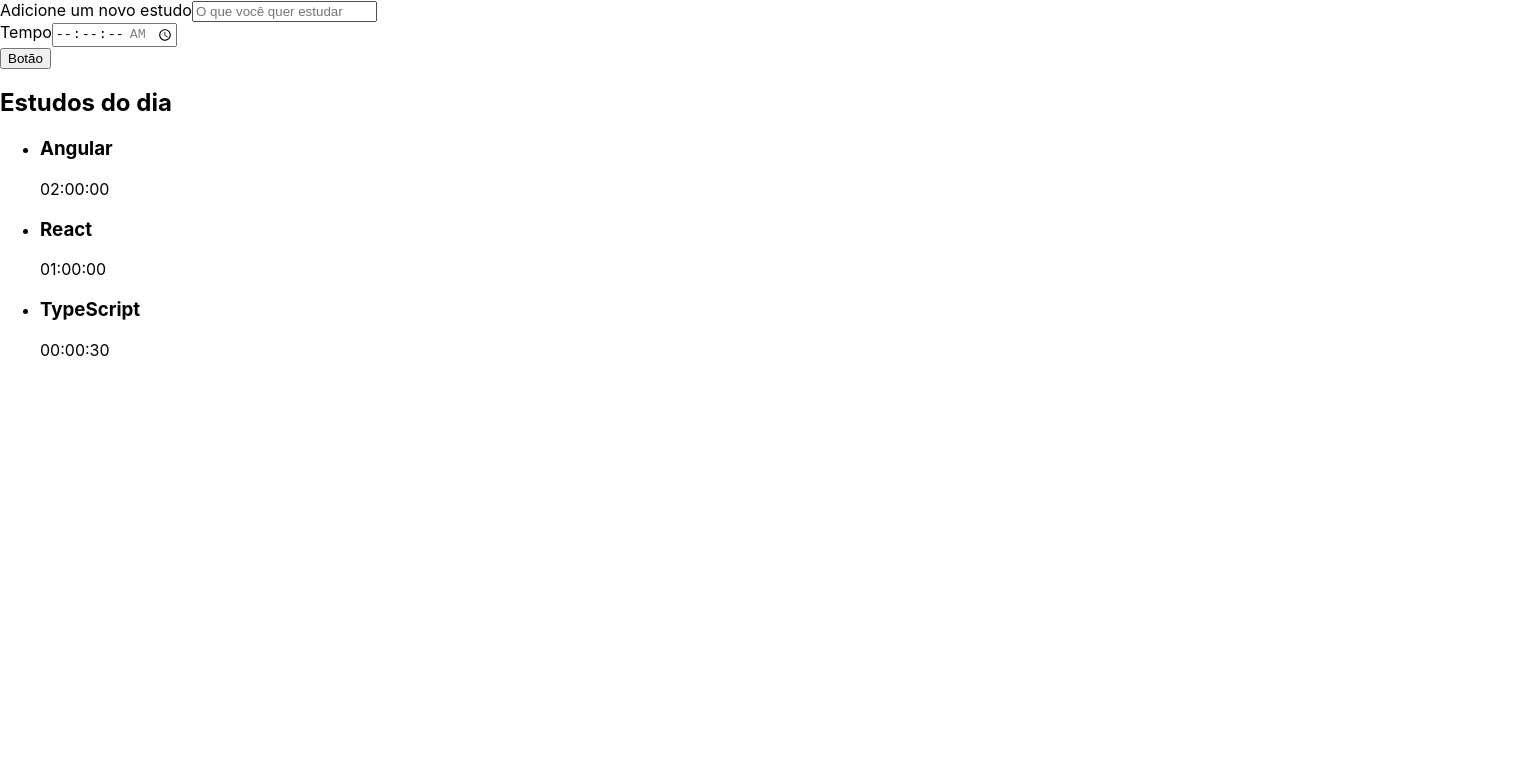
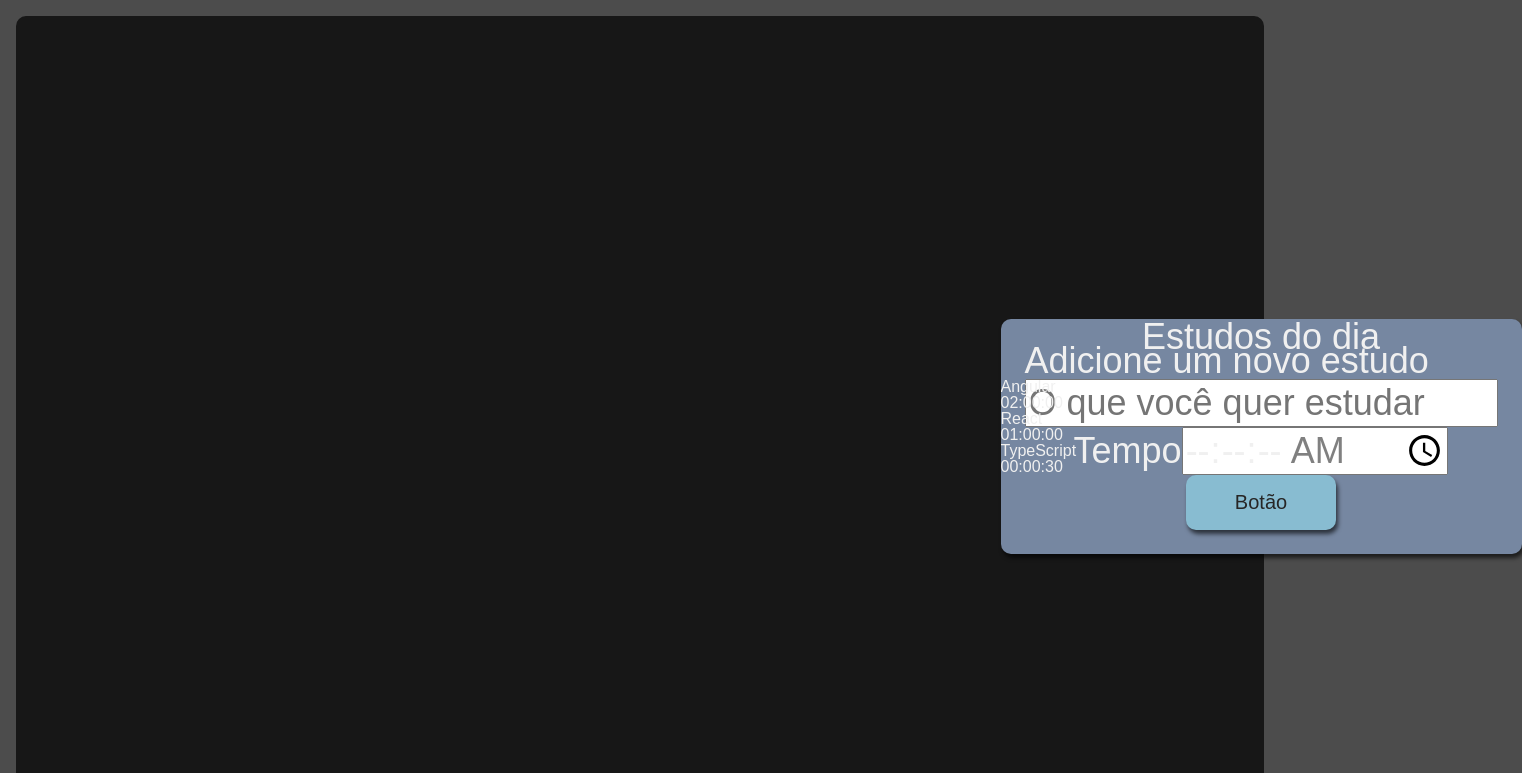
Before and after one commit to TheAwesomeStorm/React-Introduction, a React (Create React App) app: page / in a window 1280 px wide. Shown: the top 773 px of the page, 1522 px wide, since content can reach past the window. Built offline with nearby package versions, Linux system fonts and the light colour scheme.

Commit message:
Added styles for scss files

```diff
--- a/src/components/button/button.scss
+++ b/src/components/button/button.scss
@@ -0,0 +1,25 @@
+.btn {
+  align-self: center;
+  background-color: #88bcd1;
+  border-radius: 10px;
+  box-shadow: 2px 4px 4px #0000009F;
+  color: #272626;
+  cursor: pointer;
+  font-size: 1.25rem;
+  padding: 16px;
+  width: 150px;
+
+  &:active {
+    background-color: #7CA6B7;
+    box-shadow: 2px 2px 4px #0000009F inset;
+  }
+}
+
+@media screen and (min-width: 1280px) {
+  .botao {
+    grid-column-start: span 2;
+    justify-self: center;
+    width: 200px;
+    font-size: 2.25rem;
+  }
+}
--- a/src/components/forms/forms.scss
+++ b/src/components/forms/forms.scss
@@ -0,0 +1,61 @@
+.newTask {
+  display:flex;
+  flex-direction: column;
+  grid-area: newTask;
+  background-color: #7687A1;
+  border-radius: 10px;
+  box-shadow: 2px 4px 4px #0000009F;
+  padding: 12px;
+
+  .inputContainer {
+    display: flex;
+    flex-direction: column;
+    width: 100%;
+    margin-bottom: 16px;
+
+    label {
+      margin-bottom: 8px;
+      font-size: 1.25rem;
+    }
+
+    input {
+      width: 100%;
+      padding: 8px 12px 4px;
+      box-sizing: border-box;
+      border: unset;
+      border-radius: 5px;
+      background-color: #5D677C;
+      box-shadow: 0px 2px 4px #2D2B2B9F inset;
+
+      &::placeholder {
+        color: #BFBFBF;
+      }
+    }
+  }
+
+  @media screen and (min-width: 1280px) {
+    flex-direction: row;
+    flex-wrap: wrap;
+    justify-content: space-around;
+    font-size: 2.25rem;
+    padding: 24px;
+    box-sizing: border-box;
+
+    .inputContainer {
+      width: calc(60% - 12px);
+
+      &:last-of-type {
+        width: 40%;
+      }
+
+      label {
+        font-size: 2rem;
+      }
+
+      input {
+        height: 100%;
+        font-size: 1.75rem;
+      }
+    }
+  }
+}
--- a/src/components/forms/forms.tsx
+++ b/src/components/forms/forms.tsx
@@ -5,7 +5,7 @@ import { Button } from '../button/button'
 export class Forms extends React.Component {
   render () {
     return (
-      <form>
+      <form className='newTask'>
         <div>
           <label htmlFor="tarefa">Adicione um novo estudo</label>
           <input type='text' name='tarefa' id='tarefa' placeholder='O que você quer estudar' required />
--- a/src/components/list/list.scss
+++ b/src/components/list/list.scss
@@ -0,0 +1,75 @@
+.taskList {
+  grid-area: tasks;
+  height: 100%;
+
+  h2 {
+    font-size: 1.25rem;
+    margin-bottom: 12px;
+  }
+
+  ul {
+    max-height: 350px;
+    overflow-y: scroll;
+    scrollbar-width: thin;
+  }
+
+  @media screen and (min-width:1280px) {
+
+    h2{
+      text-align: center;
+      font-size: 2.25rem;
+      margin-bottom: 24px;
+    }
+
+    ul {
+      overflow: auto;
+      max-height: 500px;
+    }
+  }
+}
+
+.item {
+  background-color: #4D4D4D;
+  border-radius: 8px;
+  box-shadow: 2px 4px 4px #0000009F;
+  padding: 12px;
+  margin-bottom: 8px;
+  position: relative;
+  cursor: pointer;
+
+  h3 {
+    margin-bottom: 8px;
+    word-break: break-all;
+  }
+
+  span {
+    color: #D0D0D0;
+  }
+
+  @media screen and (min-width:1280px) {
+    font-size: 1.8rem;
+  }
+}
+
+.itemSelected {
+  background-color: #292929;
+  box-shadow: 2px 4px 4px #0000009F inset;
+}
+
+.itemCompleted {
+  background-color: #566F42;
+  cursor: auto;
+
+  .done {
+    display: block;
+    background-image: url('../../assets/img/check-mark.svg');
+    background-repeat: no-repeat;
+    background-size: 38px 38px;
+    position: absolute;
+    top: 50%;
+    right: 12px;
+    transform: translateY(-50%);
+    width: 42px;
+    height: 43px;
+  }
+}
--- a/src/components/list/list.tsx
+++ b/src/components/list/list.tsx
@@ -14,7 +14,7 @@ export function List() {
   }]
 
   return (
-    <aside>
+    <aside className='taskList'>
       <h2>Estudos do dia</h2>
       <ul>
         {tasks.map((item, index) => (
--- a/src/index.css
+++ b/src/index.css
@@ -1,13 +1,95 @@
+html, body, div, span, applet, object, iframe,
+h1, h2, h3, h4, h5, h6, p, blockquote, pre,
+a, abbr, acronym, address, big, cite, code,
+del, dfn, em, img, ins, kbd, q, s, samp,
+small, strike, strong, sub, sup, tt, var,
+b, u, i, center,
+dl, dt, dd, ol, ul, li,
+fieldset, form, label, legend,
+table, caption, tbody, tfoot, thead, tr, th, td,
+article, aside, canvas, details, embed,
+figure, figcaption, footer, header, hgroup,
+menu, nav, output, ruby, section, summary,
+time, mark, audio, video {
+  margin: 0;
+  padding: 0;
+  border: 0;
+  font-size: 100%;
+  font: inherit;
+  vertical-align: baseline;
+}
+/* HTML5 display-role reset for older browsers */
+article, aside, details, figcaption, figure,
+footer, header, hgroup, menu, nav, section {
+  display: block;
+}
 body {
-  margin: 0;
-  font-family: -apple-system, BlinkMacSystemFont, 'Segoe UI', 'Roboto', 'Oxygen',
-    'Ubuntu', 'Cantarell', 'Fira Sans', 'Droid Sans', 'Helvetica Neue',
-    sans-serif;
-  -webkit-font-smoothing: antialiased;
-  -moz-osx-font-smoothing: grayscale;
+  line-height: 1;
+}
+ol, ul {
+  list-style: none;
+}
+blockquote, q {
+  quotes: none;
+}
+blockquote:before, blockquote:after,
+q:before, q:after {
+  content: '';
+  content: none;
+}
+table {
+  border-collapse: collapse;
+  border-spacing: 0;
 }
 
-code {
-  font-family: source-code-pro, Menlo, Monaco, Consolas, 'Courier New',
-    monospace;
+
+input {
+  font-family: inherit;
+  font-size: inherit;
+  font-weight: inherit;
+  color: inherit;
 }
+
+button {
+  border: unset;
+  background-color: unset;
+  font-family: inherit;
+  font-size: inherit;
+  font-weight: inherit;
+  color: inherit;
+}
+
+@import url('https://fonts.googleapis.com/css2?family=Manjari&display=swap');
+
+body {
+  display: flex;
+  justify-content: center;
+  font-family: 'Manjari', sans-serif;
+  color: #F0F0F0;
+  background-color: #4C4C4C;
+  height: 100%;
+  width: 100%;
+  padding: 16px;
+  box-sizing: border-box;
+}
+
+#root {
+  width: 100%;
+}
+
+::-webkit-scrollbar {
+  width: 8px;
+}
+
+::-webkit-scrollbar-track {
+  background: unset;
+}
+
+::-webkit-scrollbar-thumb {
+  border-radius: 4px;
+  background: #888;
+}
+
+::-webkit-scrollbar-thumb:hover {
+  background: #555;
+}
--- a/src/pages/app.scss
+++ b/src/pages/app.scss
@@ -0,0 +1,30 @@
+.App {
+  display: grid;
+  grid-template-rows: min-content min-content auto;
+  grid-template-areas:
+  "nova-tarefa"
+  "cronometro"
+  "tarefas"
+;
+  row-gap: 24px;
+  min-width: 320px;
+  min-height: calc(100vh - 32px);
+  width: 100%;
+  padding: 32px;
+  box-sizing: border-box;
+  border-radius: 10px;
+  background-color: #171717;
+
+  @media screen and (min-width:1280px)  {
+    grid-template-areas:
+    "nova-tarefa tarefas"
+    "cronometro tarefas"
+  ;
+    column-gap: 64px;
+    grid-template-rows: min-content min-content;
+    grid-template-columns: 750px 300px;
+    justify-content: center;
+    align-content: center;
+    padding: 64px;
+  }
+}
```
Also changed, not shown: src/assets/img/check-mark.svg (added).
